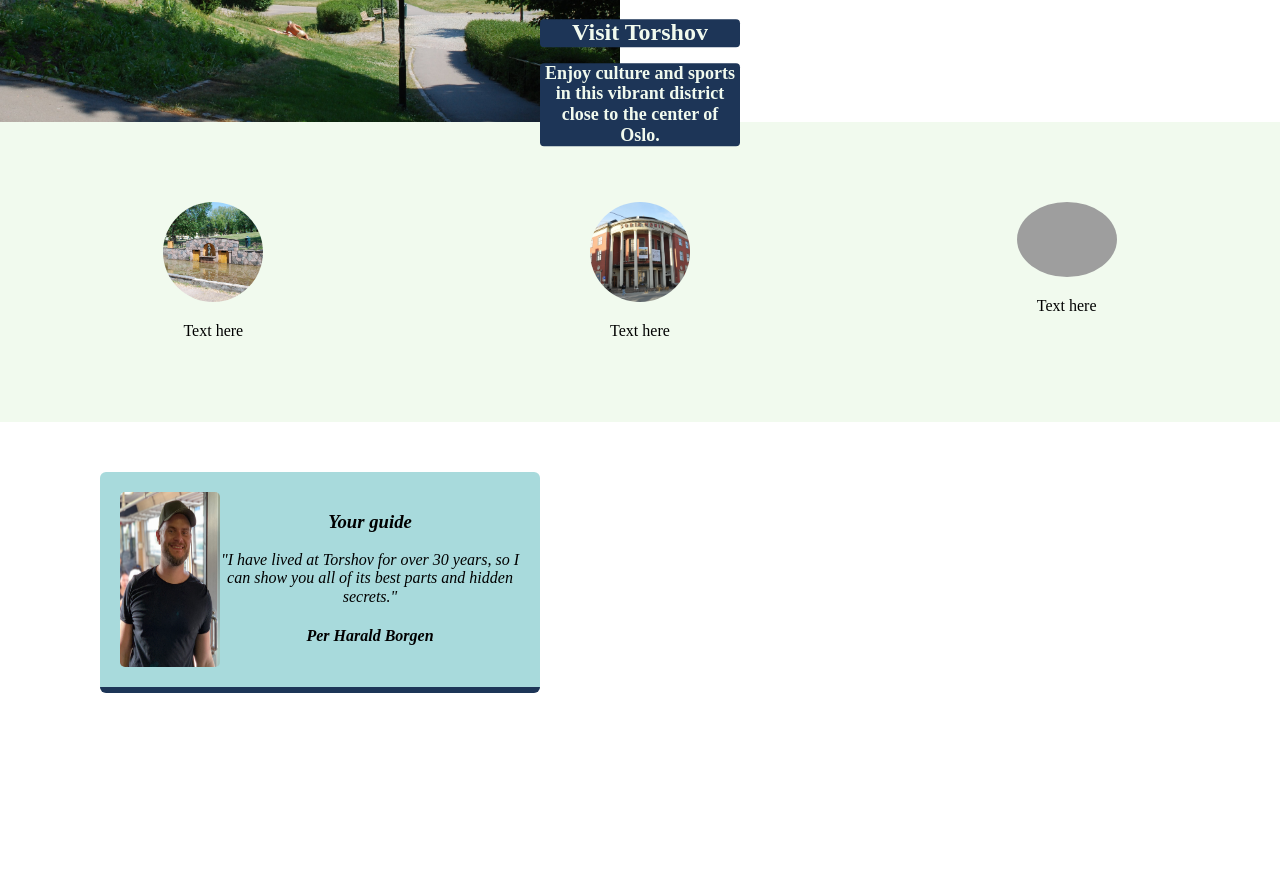
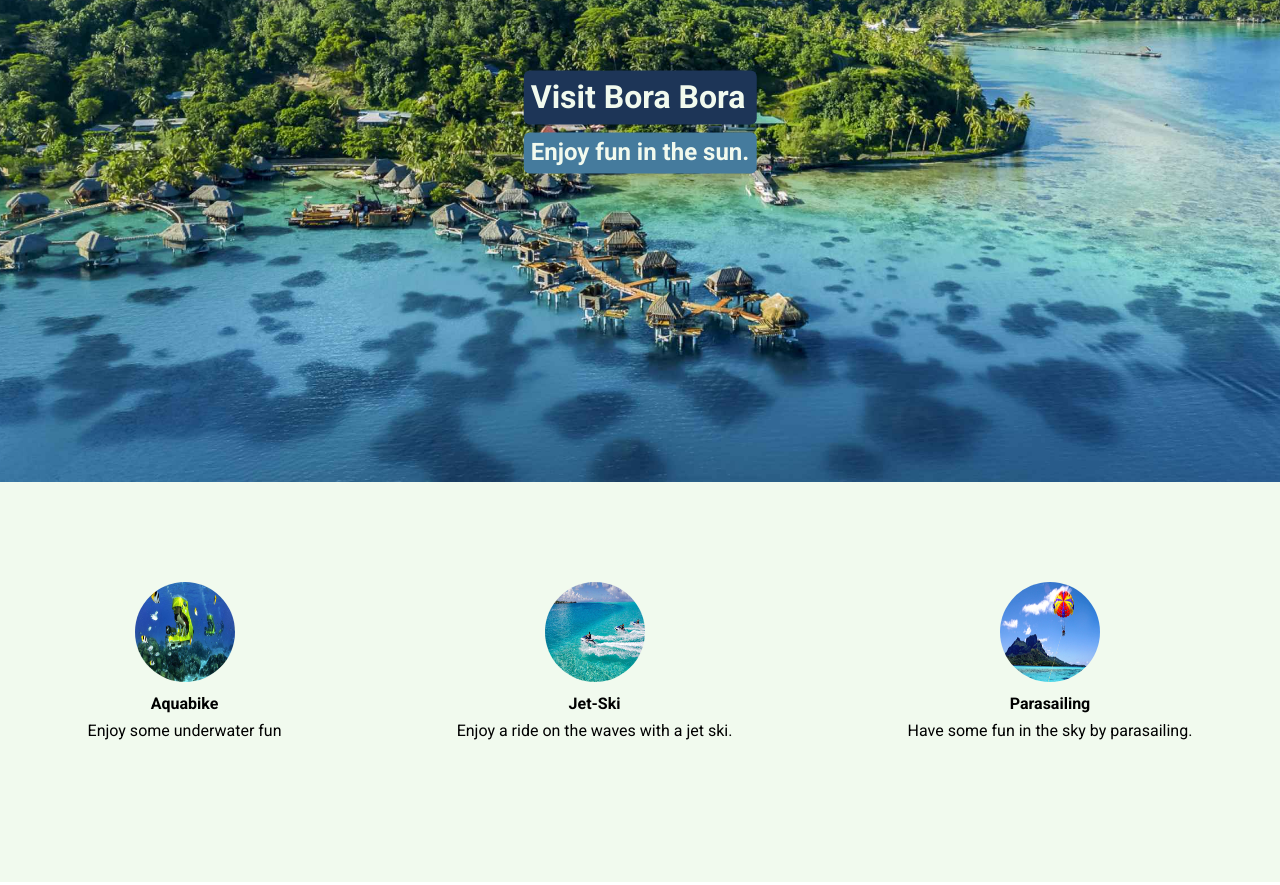
Before and after one commit to AlbertusM/My-Home-Town-Project, a plain HTML site: page index.html in a window 1280 px wide. Shown: the part 278-1163 px from the top of the page. Before the commit the page ends 1050 px from the top, so only its background shows below. Drawn offline with nearby package versions, Linux system fonts and the light colour scheme; grey boxes are pictures that could not be loaded.

Commit message:
overhauled entire website

```diff
--- a/index.html
+++ b/index.html
@@ -1,49 +1,51 @@
 <!DOCTYPE html>
 <html>
-    <head><link rel="stylesheet" href="https://cdnjs.cloudflare.com/ajax/libs/normalize/8.0.1/normalize.css">
+    <head>
+        <link rel="preconnect" href="https://fonts.googleapis.com">
+        <link rel="preconnect" href="https://fonts.gstatic.com" crossorigin>
+        <link href="https://fonts.googleapis.com/css2?family=Roboto:ital,wght@0,100;0,400;0,700;1,300&display=swap" rel="stylesheet">
+        <link rel="stylesheet" href="https://cdnjs.cloudflare.com/ajax/libs/normalize/8.0.1/normalize.css">
         <link rel="stylesheet" href="styles.css">
     </head>
     <body>
 
         <!-- HERO SECTION -->
         <section class="hero">
-            <img src="images/torshov.jpg" class="hero-image">
             <div class="hero-text">
-                <h1>Visit Torshov</h1>
-                <h2>Enjoy culture and sports in this vibrant district close to the center of Oslo.</h2>
+                <h1 class="hero-title">Visit Bora Bora</h1>
+                <h2 class="hero-snip">Enjoy fun in the sun.</h2>
             </div>
-
         </section>
 
         <!-- ACTIVITIES SECTION -->
-        <section class="activities">
-
-                <div class="activities-column">
-                    <img class="activities-images" src="images/park.jpg">
-                    <p>Text here</p>
-                </div>
-                <div class="activities-column">
-                    <img class="activities-images" src="images/theatre.jpg">
-                    <p>Text here</p>
-                </div>
-                <div class="activities-column">
-                    <img class="activities-images" src="images/sports.jpg">
-                    <p>Text here</p>
-                </div>
-        </section>
-
+        <div class="column">
+            <div>
+                <img class="column-image" src="images/Aquabike.jpg">
+                <p><strong>Aquabike</strong></p>
+                <p>Enjoy some underwater fun</p>
+            </div>
+            <div>
+                <img class="column-image" src="images/Jet-Ski.jpg">
+                <p><strong>Jet-Ski</strong></p>
+                <p>Enjoy a ride on the waves with a jet ski.</p>
+            </div>
+            <div>
+                <img class="column-image" src="images/Parasailing.jpg">
+                <p><strong>Parasailing</strong></p>
+                <p>Have some fun in the sky by parasailing.</p>
+            </div>
+        </div>
 
         <!-- GUIDE SECTION -->
-        <section class="guide">
+        <section class="card-section">
             <div class="card">
-                <img class="card-image" src="images/per.jpg">
+                <img class="card-image" src="images/bertie.jpg">
                 <div>
                     <h3>Your guide</h3>
-                    <p>"I have lived at Torshov for over 30 years, so I can show you all of its best parts and hidden secrets."</p>
-                    <h4>Per Harald Borgen</h4>
+                    <p class="card-paragraph">I haven't lived here yet, but will move here soon.</p>
+                    <h4>Albertus</h4>
                 </div>
             </div>
         </section>
-
     </body>
 </html>
--- a/styles.css
+++ b/styles.css
@@ -8,85 +8,91 @@ DARK BLUE: #1D3557
 
 */
 
+/* Universal */
+
+* {
+    margin: 0;
+    padding: 0;
+    box-sizing: border-box;
+}
+
+/* Body */
+
 body {
-    margin: 0;
+    font-family: "roboto", sans-serif;
+    font-weight: 400;
+    font-size: 16px;
+    line-height: 1.7;
+    color: #f1faee;
+}
+
+/* Hero */
+
+.hero {
+    height: 95vh;
+    background-image: url("images/hero1.jpg");
+    background-size: cover;
+    background-position: top;
+}
+
+.hero-text {
+    position: absolute;
+    top: 50%;
+    left: 50%;
+    transform: translate(-50%, -50%);
+}
+
+.hero-title {
+    margin: 0 0 8px 0;
+    background-color: #1D3557;
+    border-radius: 6px;
+    padding: 0 7px 0 7px;
+}
+
+.hero-snip {
+    background-color: #457B9D;
+    border-radius: 6px;
+    padding: 0 7px 0 7px;
+}
+
+/* Column */
+
+.column {
+    height: 50vh;
+    background-color: #f1faee;
+    color: #000;
+    display: flex;
+    justify-content: space-around;
+    justify-items: center;
     text-align: center;
 }
 
-
-
-
-.hero {
-    height: 400px;
-
+.column-image {
+    width: 100px;
+    height: 100px;
+    margin-top: 100px;
+    border-radius: 100%;
 }
 
-.hero-image {
-    width: 620px;
-    display: flex;
-    justify-content: center;
-    justify-items: center;
-    background-size: cover;
-    height: 400px;
+/* Card */
 
+.card-section {
+    height: 50vh;
 }
 
-.hero-text {
-
-    position: absolute;
+.card {
+    position: relative;
     top: 50%;
-    max-width: 80%;
-    width: 200px;
+    left: 50%;
+    transform: translate(-50%, -50%);
+    color: #000;
+    width: 400px;
+    padding: 20px;
+    display: flex;
     text-align: center;
-    margin: 0 auto;
-    left: 0;
-    right: 0;
-    transform: translateY(-50%);
-    z-index: 2;
-    margin-top: -40px;
-    font-size: 12px;
-}
-
-h1, h2{
-
-    color:#f1faee;
-    background-color: #1D3557;
-    border-radius: 4px;
-
-}
-
-.activities-title {
-    background-color: #f1faee;
-}
-
-.activities {
-    height: 300px;
-
-    display: flex;
-    justify-content: space-around;
-    justify-items: center;
-    background-color: #f1faee;
-
-
-}
-
-.activities-column {
-    margin-top: 80px;
-
-}
-
-.activities-images {
-    border-radius: 50%;
-    width: 100px;
-}
-
-
-
-
-
-.guide {
-    height: 300px;
-
+    background-color: #A8DADC;
+    border-bottom: 6px solid #1D3557;
+    border-radius: 6px;
 }
 
 .card-image {
@@ -94,18 +100,6 @@ h1, h2{
     border-radius: 5px;
 }
 
-.card {
-    width: 400px;
-    padding: 20px;
-    display: flex;
-    justify-content: start;
-    text-align: center;
-    background: #A8DADC;
-    border-bottom: 6px solid #1D3557;
-    margin-top: 50px;
-    margin-bottom: 50px;
-    margin-left: 100px;
-    border-radius: 6px;
+.card-paragraph {
     font-style: italic;
-
 }
```
Also changed, not shown: images/Aquabike.jpg (added), images/Jet-Ski.jpg (added), images/Parasailing.jpg (added), images/bertie.jpg (added), images/hero.jpg (added), images/hero1.jpg (added), images/water.jpg (added), 1 other file.
